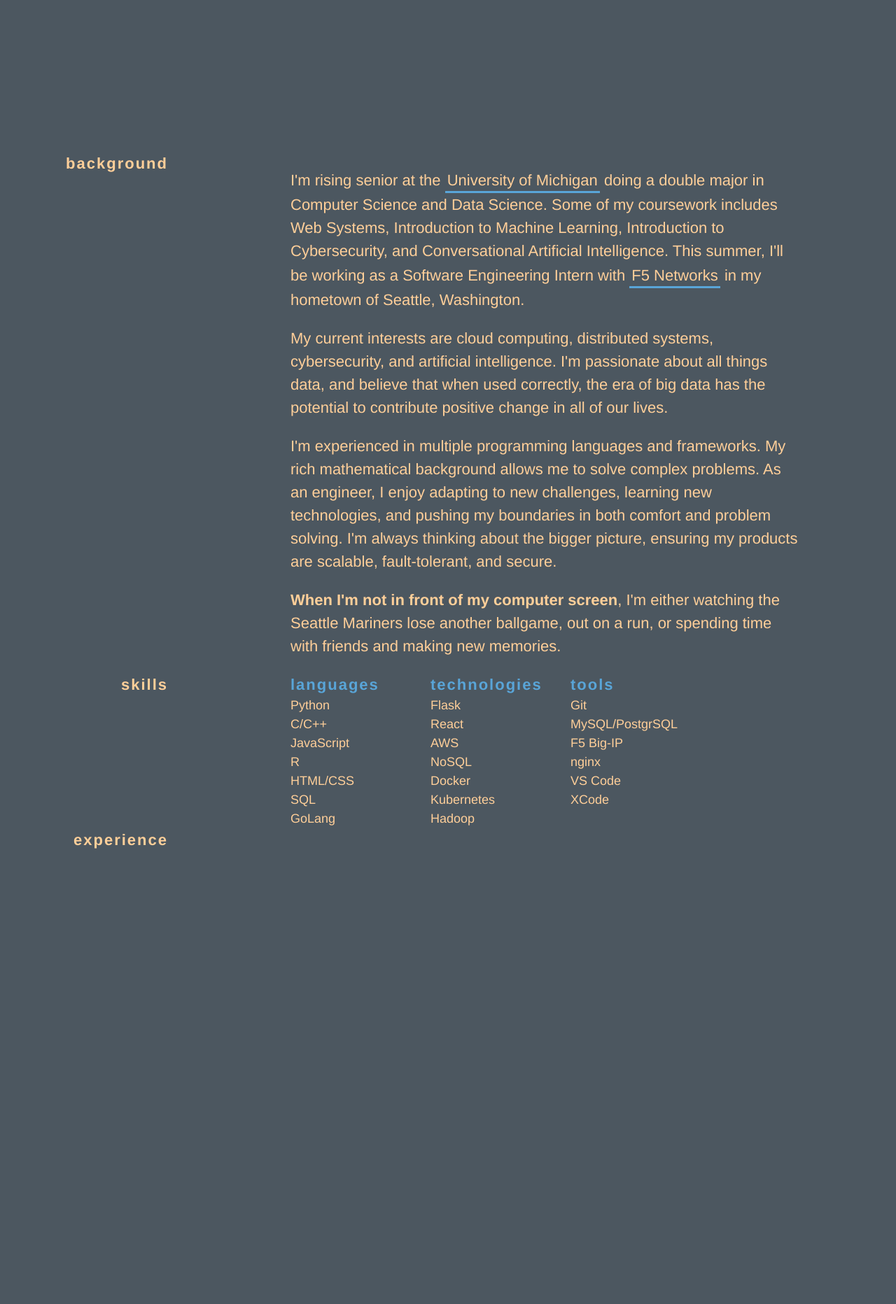
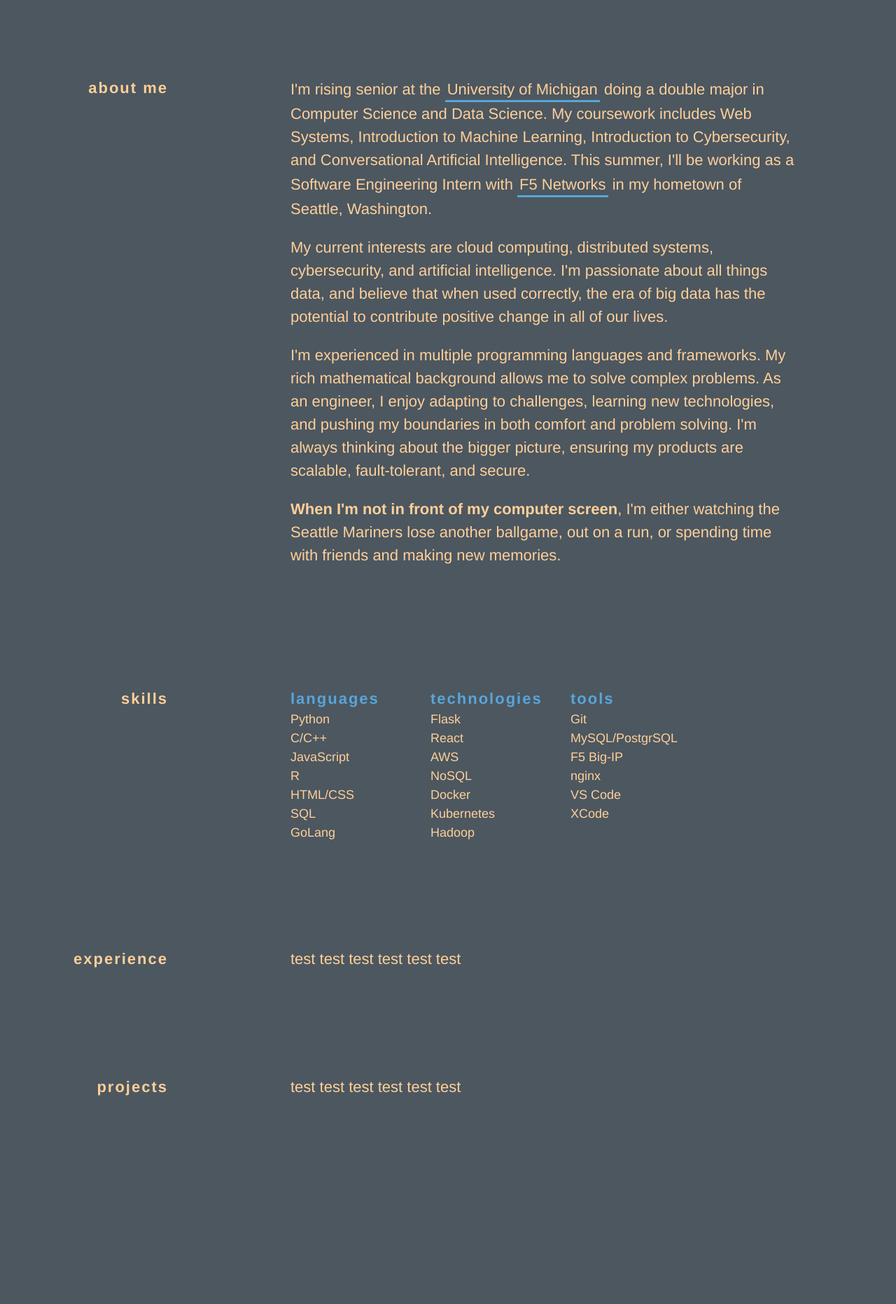
Before and after one commit to mahirumich/personal-site, a Flask app: page / in a window 1280 px wide; the page is wider, and only the part inside the window is pictured. Shown: the part 751-2615 px from the top of that part at 70% size. Before the commit the page ends 1964 px from the top of that part, so only its background shows below. Run offline with Flask 2, Linux system fonts and the light colour scheme.

Commit message:
added picture, fixed spacing issues and indent in about me

```diff
--- a/static/base.css
+++ b/static/base.css
@@ -13,6 +13,29 @@ body.night {
     width: 100%;
 }
 
+header img {
+  position: absolute;
+  float: left;
+  padding-left: 800px;
+  height: 476px;
+  z-index: -1;
+}
+
+.hello-intro::after {
+  content:'';
+  background-image: url('mahirnbc-20.jpeg'); /*use tree here*/
+  width:476px;
+  /* height: 100px; */
+  display:inline-block;
+}
+
+.intostuff {
+  display: inline-block;
+}
+
+.introtxt {
+  display: inline-block;
+}
 .hello_intro {
     font-weight: 200;
 }
@@ -48,18 +71,17 @@ a {
 a:hover{
     background-color: #59A5D8;
 }
-
-
 .scroll_more {
     font-size: 24px;
     font-weight: 200;
     text-align: center;
 }
-.section {
-    padding: 50px;
-    /* float: left;
-    padding-bottom: 50px; */
+
+section {
+  display: flex;
+  padding-bottom: 150px;
 }
+
 .section_title {
     float: left;
     font-size: 22px;
@@ -71,14 +93,21 @@ a:hover{
     text-align: right;
     font-weight: 700;
     letter-spacing: 2px;
+    display: inline;
 }
 
-.section_content.right {
+.stack{
+  flex-grow: 1;
+}
+
+.section_content {
+    float: left;
     font-weight: 325;
     font-size: 22px;
     margin-left: 75px;
     margin-right: 100px;
     max-width: 725px;
+    display: inline;
 }
 
 .left {
--- a/templates/index.html
+++ b/templates/index.html
@@ -6,11 +6,13 @@
 </head>
 <body class="night">
     <header class="intro">
+    <!-- <div class="introstuff"> -->
+      <img src="/static/mahirnbc-20.jpeg" alt="me" align="top"></img>
       <div class="hello_intro">Hello!<br></br></div>
       <div class="tagline_intro">
           I'm
           <span class="name">Mahir Piyarali,</span>
-         a double major in Computer Science and Data Science at the University of Michigan
+           a double major in Computer Science and Data Science at the University of Michigan.
            <br></br>
       </div>
       <div class="contact">
@@ -18,21 +20,25 @@
         <pre></pre>
         <span>Other links: </span> <a href="https://www.linkedin.com/in/mahir-piyarali/" class="sublink">LinkedIn</a>, <a href="https://github.com/mahirumich" class="sublink">GitHub</a>
       </div>
-    <br></br>
-    <div class="scroll_more">scroll down to learn more about me</div>
+    <!-- </div> -->
+    <!-- <div class="introimg">
+      <img src="/static/mahirnbc-20.jpeg" alt="me" align="top"></img>
+    </div> -->
+  </header>
+    <div class="scroll_more">scroll down to learn more about me and my work</div>
     </header>
     <br></br>
-    <section class="background">
-      <div class="section_title left">Background</div>
+    <section>
+      <div class="section_title left">about me</div>
       <div class="section_content right">
-            <p>I'm rising senior at the
+            I'm rising senior at the
                 <a href="https://cse.engin.umich.edu/">University of Michigan</a> doing a double major
-                in Computer Science and Data Science. Some of my coursework includes Web Systems,
+                in Computer Science and Data Science. My coursework includes Web Systems,
                 Introduction to Machine Learning, Introduction to Cybersecurity, and Conversational Artificial
                 Intelligence. This summer, I'll be working as a Software Engineering Intern with
                 <a href="https://www.f5.com/">F5 Networks</a>
                 in my hometown of Seattle, Washington.
-            </p>
+
             <p>
               My current interests are cloud computing, distributed systems,
               cybersecurity, and artificial intelligence. I'm passionate about
@@ -42,7 +48,7 @@
             <p>
               I'm experienced in multiple programming languages and frameworks. My rich
               mathematical background allows me to solve complex problems. As an engineer, I enjoy
-              adapting to new challenges, learning new technologies, and pushing my boundaries in both comfort
+              adapting to challenges, learning new technologies, and pushing my boundaries in both comfort
               and problem solving. I'm always thinking about the bigger picture, ensuring my products are scalable,
               fault-tolerant, and secure.
             </p>
@@ -51,7 +57,7 @@
             </p>
         </div>
     </section>
-    <section class="skills">
+    <section>
       <div class="section_title left">Skills</div>
       <div class="section_content right">
         <div class="skills_category">
@@ -93,7 +99,11 @@
     </section>
     <section>
       <div class="section_title left">experience</div>
-      <div class="section_content right"></div>
+      <div class="section_content">test test test test test test</div>
+    </section>
+    <section>
+      <div class="section_title left">projects</div>
+      <div class="section_content">test test test test test test</div>
     </section>
     <br></br>
     <pre></pre>
```
Also changed, not shown: 3 other files. Lines whose indentation alone changed are shown as unchanged.
